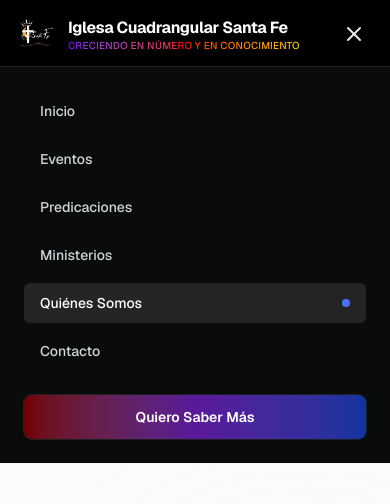
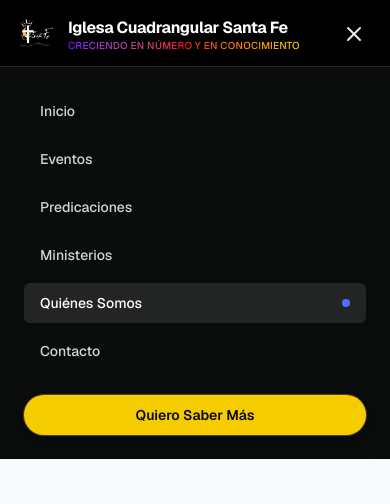
Before and after one commit to cesarnavarro1011/icc_santafe-fronted, a Next.js app: page /nosotros in a window 390 px wide. Both pictures are taken after a click on the button 354 px from the left and 34 px from the top of the page. Shown: the top 504 px of the page. Built offline with nearby package versions, Linux system fonts and the light colour scheme.

Commit message:
Fix: menú móvil con altura dinámica, bloqueo de scroll y CTA actualizado

```diff
--- a/src/components/layout/Header.tsx
+++ b/src/components/layout/Header.tsx
@@ -30,6 +30,18 @@
   }, []);
 
   const toggleMenu = () => setIsMenuOpen(o => !o);
+
+  // Evitar scroll del body cuando menú móvil está abierto
+  useEffect(() => {
+    if (typeof document === 'undefined') return;
+    const original = document.body.style.overflow;
+    if (isMenuOpen) {
+      document.body.style.overflow = 'hidden';
+    } else {
+      document.body.style.overflow = original || '';
+    }
+    return () => { document.body.style.overflow = original || ''; };
+  }, [isMenuOpen]);
 
   const menuItems = [
     { href: '/', label: 'Inicio', spyId: undefined },
@@ -121,11 +133,13 @@
         </div>
       </div>
 
-      {/* Mobile Navigation (overlay) */}
+      {/* Mobile Navigation */}
       <div
-  className={`lg:hidden transition-all duration-300 origin-top ${isMenuOpen ? 'opacity-100 scale-y-100' : 'opacity-0 scale-y-0 pointer-events-none'} bg-[#0b0d0d]/95 backdrop-blur-xl border-t border-white/10`}
+        className={`lg:hidden overflow-hidden transition-[height,opacity] duration-300 ease-[cubic-bezier(.4,0,.2,1)] bg-[#0b0d0d]/95 backdrop-blur-xl border-t border-white/10 ${isMenuOpen ? 'opacity-100' : 'opacity-0'} `}
+        style={{ height: isMenuOpen ? 'auto' as const : 0 }}
+        aria-hidden={!isMenuOpen}
       >
-        <nav className="px-6 py-6 flex flex-col gap-2">
+        <nav className="px-6 py-6 flex flex-col gap-2" role="navigation" aria-label="Menú móvil">
           {(() => {
             return menuItems.map(item => {
               const isHash = item.href.startsWith('/#');
@@ -150,7 +164,7 @@
           <Link
             href="/quiero-saber-mas"
             onClick={() => setIsMenuOpen(false)}
-            className="mt-4 relative inline-flex items-center justify-center rounded-lg px-4 py-3 text-sm font-semibold text-white bg-gradient-to-r from-[#710000] via-[#5a189a] to-[#0E34A0] shadow-md shadow-black/30 ring-1 ring-white/10 hover:shadow-lg hover:shadow-black/50"
+            className="mt-4 relative inline-flex items-center justify-center rounded-full px-5 py-2.5 text-sm font-semibold bg-[#f5cc00] text-[#0b0b0d] shadow-md shadow-black/30 ring-1 ring-[#f5cc00]/30 hover:shadow-lg hover:shadow-black/50 hover:bg-white hover:text-[#5a189a] focus:outline-none focus:ring-2 focus:ring-[#0E34A0]/60 transition"
           >
             Quiero Saber Más
           </Link>
```
